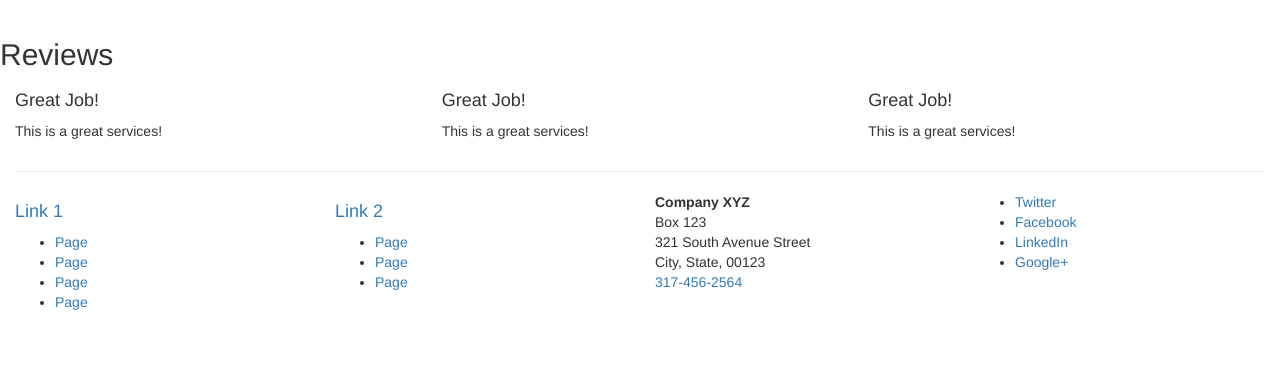
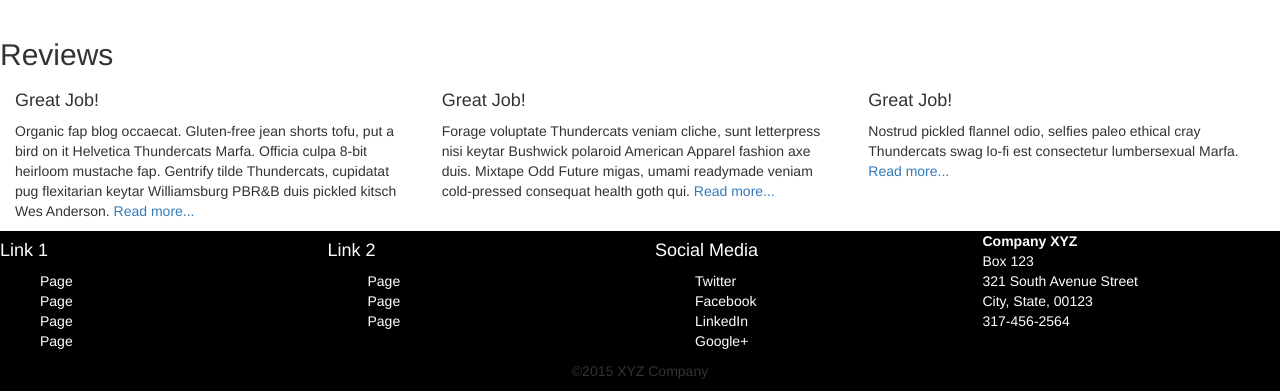
Before and after one commit to jessie4rue/bootstrap-layouts, a plain HTML site: page Layout 1/index.html in a window 1280 px wide. Shown: the part 796-1187 px from the top of the page. Before the commit the page ends 1118 px from the top, so only its background shows below. Drawn offline with nearby package versions, Linux system fonts and the light colour scheme.

Commit message:
Flesh out sections and added custom CSS

```diff
--- /dev/null
+++ b/Layout 1/css/custom.css
@@ -0,0 +1,16 @@
+.custom1 {
+	color: #fff;
+}
+
+.custom1 a{
+	text-decoration: none;
+	color:#fff;
+}
+
+.custom1 ul li {
+	list-style-type: none;
+}
+
+.customband1 {
+	background-color: #000;
+}
--- a/Layout 1/index.html
+++ b/Layout 1/index.html
@@ -8,6 +8,7 @@
 
     <!-- Bootstrap -->
     <link href="css/bootstrap.min.css" rel="stylesheet">
+    <link href="css/custom.css" rel="stylesheet">
 
     <!-- HTML5 shim and Respond.js for IE8 support of HTML5 elements and media queries -->
     <!-- WARNING: Respond.js doesn't work if you view the page via file:// -->
@@ -100,20 +101,20 @@
         <h2 class="text-left">Reviews</h2>
         <div class="col-sm-4">
           <h4>Great Job!</h4>
-          <p>This is a great services!</p>
+          <p>Organic fap blog occaecat. Gluten-free jean shorts tofu, put a bird on it Helvetica Thundercats Marfa. Officia culpa 8-bit heirloom mustache fap. Gentrify tilde Thundercats, cupidatat pug flexitarian keytar Williamsburg PBR&amp;B duis pickled kitsch Wes Anderson. <a href="#">Read more...</a></p>
         </div>
         <div class="col-sm-4">
           <h4>Great Job!</h4>
-          <p>This is a great services!</p>
+          <p> Forage voluptate Thundercats veniam cliche, sunt letterpress nisi keytar Bushwick polaroid American Apparel fashion axe duis. Mixtape Odd Future migas, umami readymade veniam cold-pressed consequat health goth qui. <a href="#">Read more...</a></p>
         </div>
         <div class="col-sm-4">
           <h4>Great Job!</h4>
-          <p>This is a great services!</p>
+          <p>Nostrud pickled flannel odio, selfies paleo ethical cray Thundercats swag lo-fi est consectetur lumbersexual Marfa. <a href="#">Read more...</a></p>
         </div>
       </div>
-      <hr />
+      <div class="customband1 row">
         <div class="row">
-        <div class="col-sm-3">
+          <div class="col-sm-3 custom1 hidden-xs">
             <h4><a href="#">Link 1</a></h4>
             <ul>
               <li><a href="#">Page</a></li>
@@ -122,7 +123,7 @@
               <li><a href="#">Page</a></li>
             </ul>
           </div>
-        <div class="col-sm-3">
+          <div class="col-sm-3 custom1 hidden-xs">
             <h4><a href="#">Link 2</a></h4>
             <ul>
               <li><a href="#">Page</a></li>
@@ -130,7 +131,16 @@
               <li><a href="#">Page</a></li>
             </ul>
           </div>
-        <div class="col-sm-3">
+          <div class="col-sm-3 custom1 hidden-xs">
+            <h4>Social Media</h4>
+            <ul>
+              <li><a href="#">Twitter</a></li>
+              <li><a href="#">Facebook</a></li>
+              <li><a href="#">LinkedIn</a></li>
+              <li><a href="#">Google&plus;</a></li>
+            </ul>
+          </div>
+          <div class="col-sm-3 custom1">
             <address>
               <strong>Company XYZ</strong>
               <br>
@@ -143,14 +153,11 @@
               <a href="tel:+13174562564">317-456-2564</a>
             </address>
           </div>
-        <div class="col-sm-3">
-          <ul>
-            <li><a href="#">Twitter</a></li>
-            <li><a href="#">Facebook</a></li>
-            <li><a href="#">LinkedIn</a></li>
-            <li><a href="#">Google&plus;</a></li>
-
-          </ul>
+        </div>
+        <div class="row">
+          <div class="col-sm-12">
+            <p class="text-center">&copy;2015 XYZ Company</p>
+          </div>
         </div>
       </div>
     </div>
```
Lines whose indentation alone changed are shown as unchanged.
